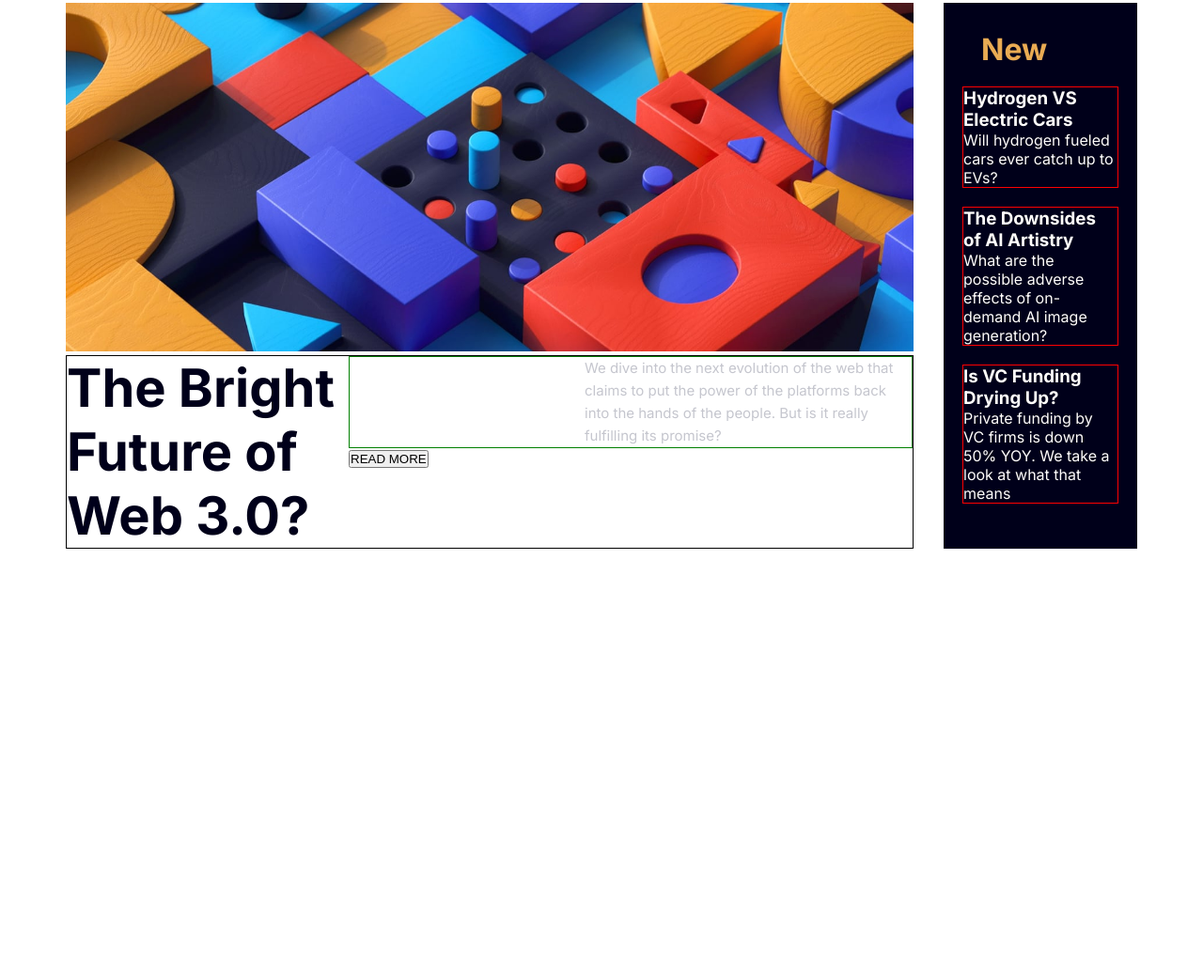
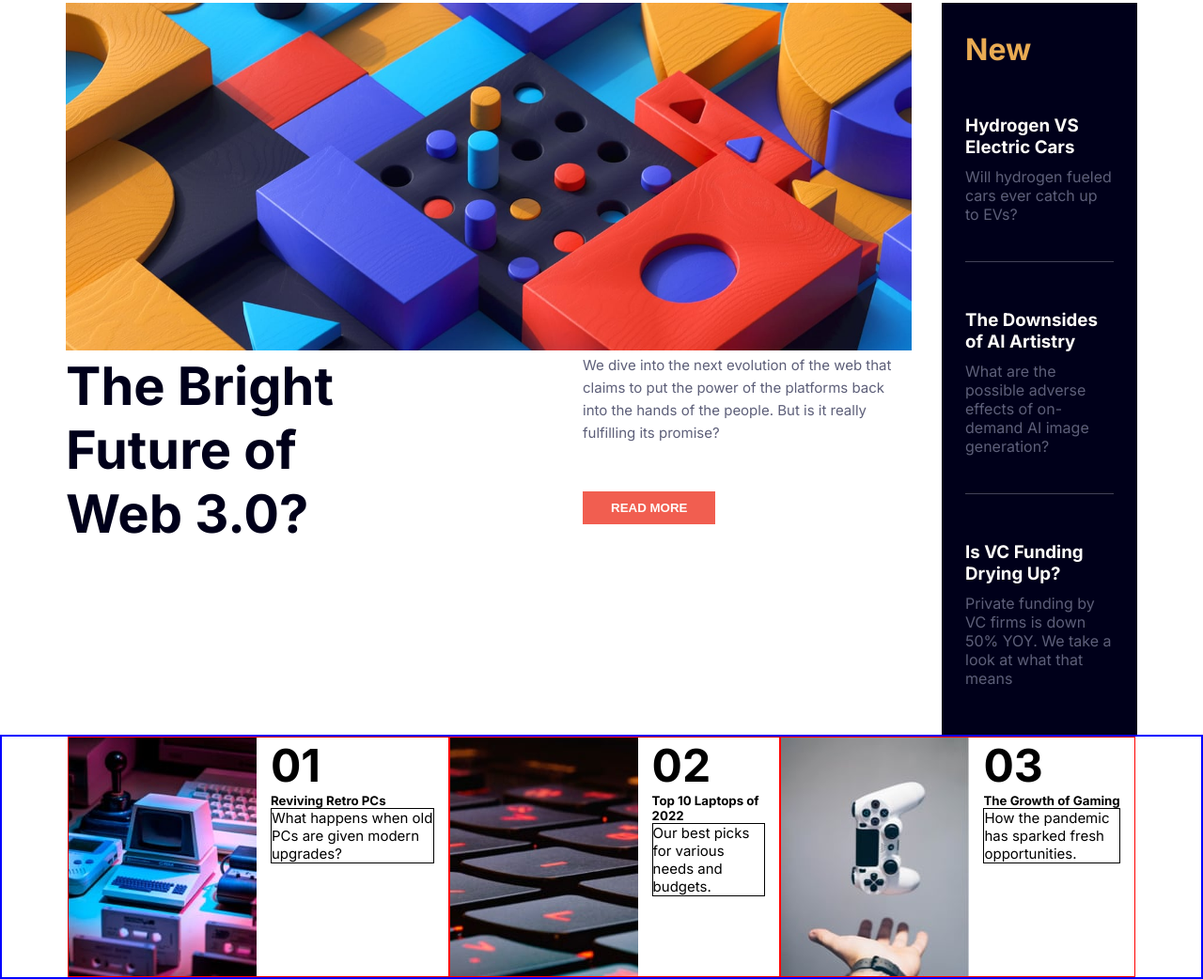
Before and after one commit to ozi-sadiq-kasai/news-homepage, a plain HTML site: page index.html in a window 1280 px wide. Shown: the part 97-1139 px from the top of the page at 94% size. Before the commit the page ends 800 px from the top, so only its background shows below. Drawn offline with Linux system fonts and the light colour scheme.

Commit message:
modified files

```diff
--- a/index.html
+++ b/index.html
@@ -53,6 +53,33 @@
       </div>
     </section>
   </main>
-
+  <section id="articles">
+    <ul>
+      <li>
+        <img src="./assets/images/image-retro-pcs.jpg" alt="image">
+        <div>
+          <h4>01</h4>
+          <h5>Reviving Retro PCs</h5>
+          <p>What happens when old PCs are given modern upgrades?</p>
+        </div>
+      </li>
+      <li>
+        <img src="./assets/images/image-top-laptops.jpg" alt="image">
+        <div>
+          <h4>02</h4>
+          <h5>Top 10 Laptops of 2022</h5>
+          <p>Our best picks for various needs and budgets.</p>
+          <li>
+            <img src="./assets/images/image-gaming-growth.jpg" alt="image">
+            <div>
+              <h4>03</h4>
+              <h5>The Growth of Gaming</h5>
+              <p>How the pandemic has sparked fresh opportunities.</p>
+            </div>
+          </li>
+        </div>
+      </li>
+    </ul>
+  </section>
 </body>
 </html>
--- a/style.css
+++ b/style.css
@@ -40,8 +40,6 @@ img{
 }
 #web_3{
   display:flex;
-  border: 1px solid #000;
-  /* gap: 5rem; */
 }
 #web_3 h1{
   font-size: 3.5rem;
@@ -50,26 +48,81 @@ img{
   width:300px;
 }
 #web3_para{
-  border: 1px solid green;
   width: 600px;
   font-size: 15px;
   line-height: 1.6;
-  color:hsl(233, 8%, 79%);
+  color:hsl(236, 13%, 42%);
   padding-left: 250px;
+}
+#btn{
+  background-color:hsl(5, 85%, 63%);
+  padding: 10px 30px;
+  border: none;
+  outline: none;
+  color: hsl(36, 100%, 99%);
+  margin: 50px 0 0 250px;
+  cursor: pointer;
+  font-weight:700;
+}
+#btn:hover{
+  background-color: hsl(240, 100%, 5%);
 }
 #info{
   background-color: hsl(240, 100%, 5%);
   color: hsl(36, 100%, 99%);
-  padding:0 20px;
+  padding:0 25px;
+
 }
 #info_heading{
   color: hsl(35, 77%, 62%);
-  padding: 30px 0 0 20px;
+  padding-top: 30px;
   font-size: 2rem;
 
 }
 #info div{
+  margin: 50px auto;
+  border-bottom: 1px solid hsla(230, 20%, 94%, 0.282);
+  padding-bottom: 40px;
+}
+#info div:last-of-type{
+  border-bottom: none;
+  padding-bottom:0;
+}
+#info p{
+  padding-top: 10px;
+  color: hsl(236, 13%, 42%);
+}
+#info h3:hover{
+  color: hsl(35, 77%, 62%);
+  cursor: pointer;
+}
+#articles{
+  border: 2px solid blue;
+  display: flex;
+  padding: 0 70px;
+}
+#articles ul{
+  display: flex;
+  list-style-type: none;
+  align-items: center;
+}
+#articles li{
+  display: flex;
+  align-items:flex-start;
   border: 1px solid red;
-  /* width: 100%; */
-  margin: 20px auto;
 }
+#articles li div{
+  /* padding:0 20px;   */
+  padding:0 15px;
+}
+#articles h4{
+  font-size: 3rem;
+}
+#articles li div p{
+  font-size: 15px;
+  border: 1px solid #000;
+}
+#articles img{
+  height: auto;
+  vertical-align: top;
+}
```
